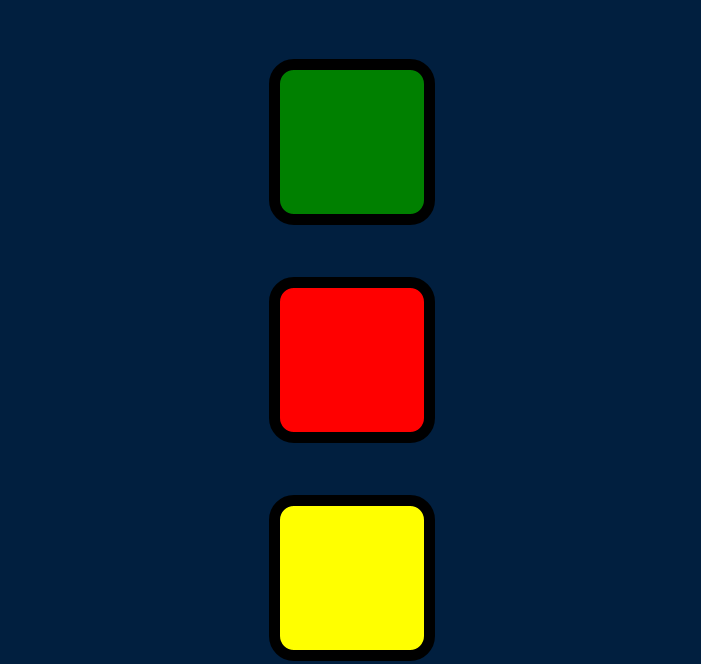
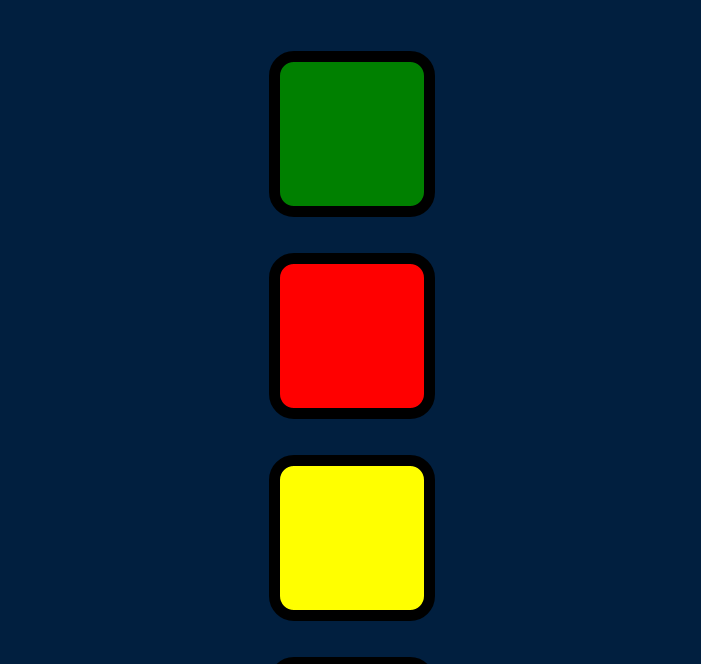
Before and after one commit to kitty-g13/Simongame, a plain HTML site: page index.html in a window 1280 px wide. Shown: the part 73-737 px from the top of the page, without its empty margins (288-989 px from the left). Drawn offline with nearby package versions, Linux system fonts and the light colour scheme.

Commit message:
Update styles.css

```diff
--- a/styles.css
+++ b/styles.css
@@ -12,13 +12,13 @@ body {
 
 .container {
   display: block;
-  width: 30%;
+  width: 20%;
   margin: auto;
 
 }
 
 .btn {
-  margin: 1.5rem;
+  margin: 1rem;
   display: inline-block;
   height: 9rem;
   width: 9rem;
```
